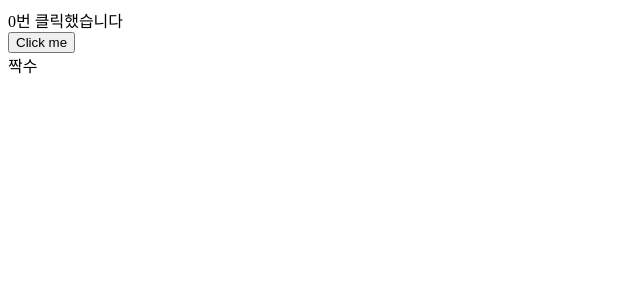
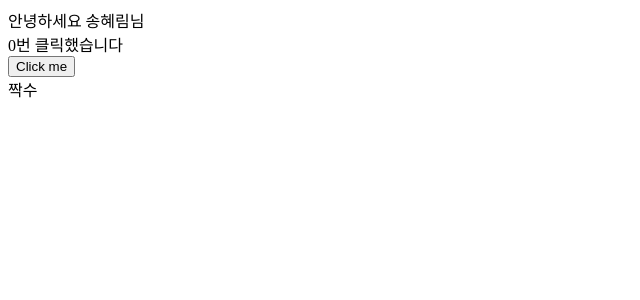
Before and after one commit to hyelim3/react-lecture, a React (Create React App) app: page / in a window 1280 px wide. Shown: the top 300 px of the page, without its empty margins (0-640 px from the left). Built offline with nearby package versions, Linux system fonts and the light colour scheme.

Commit message:
props 전달

```diff
--- a/src/App.js
+++ b/src/App.js
@@ -4,10 +4,10 @@ import Counter from "./Components/Counter";
 
 function App() {
   const [counter, setCounter] = useState(0); //숫자, 문자, 배열 다 들어갈 수 있다.
-  console.log("저장소 변경 성공!!");
+  let name = "송혜림";
   return (
     <>
-      <Counter counter={counter} setCounter={setCounter} />
+      <Counter counter={counter} setCounter={setCounter} name={name} />
       <Converter counter={counter} />
     </>
   );
--- a/src/Components/Counter.jsx
+++ b/src/Components/Counter.jsx
@@ -1,12 +1,13 @@
 import React, { useState } from "react";
 
-function Counter({ counter, setCounter }) {
+function Counter({ counter, setCounter, name }) {
   const addCounter = () => {
     setCounter(counter + 1);
   };
 
   return (
     <div>
+      <div>안녕하세요 {name}님</div>
       <div>{counter}번 클릭했습니다</div>
       <button onClick={addCounter}>Click me</button>
     </div>
```
